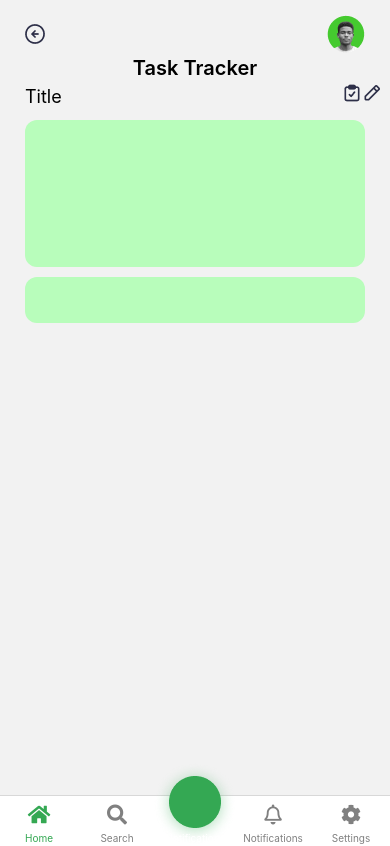
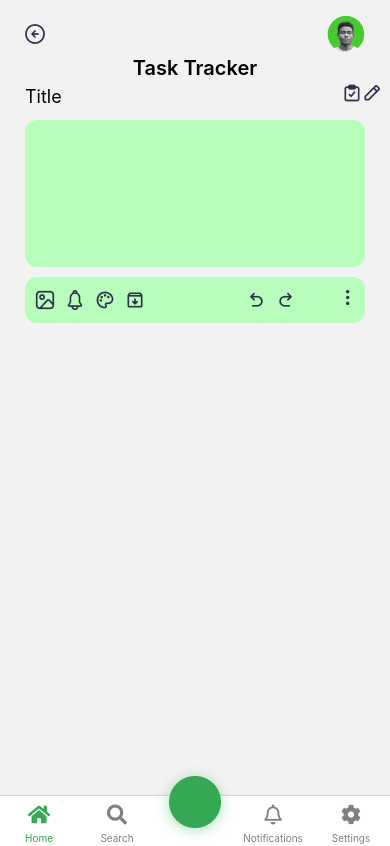
Before and after one commit to developerekene/Task_Tracker_App, a React Native app: screen /Home in a window 390 px wide. Built offline with nearby package versions, Linux system fonts and the light colour scheme.

Commit message:
Home Screen Second Component done

```diff
--- a/components/InputData.js
+++ b/components/InputData.js
@@ -23,9 +23,46 @@ export default function InputData(){
                <View>
                     <TextInput style={{height: 147, backgroundColor: '#B8FDBB', borderRadius: 12, marginTop: 10, padding: 1}}/>
                </View>
-               <View style={{height: 46, borderRadius: 12, backgroundColor: '#B8FDBB', marginTop: 10}}>
+               <View style={{
+                    flexDirection: 'row',
+                    height: 46,
+                    borderRadius: 12,
+                    backgroundColor: '#B8FDBB',
+                    marginTop: 10,
+                    alignItems: 'center',
+                    paddingLeft: 10,
+                    paddingRight: 10,
+                    justifyContent: 'space-between'}}>
+               <View style={{
 
+                    flexDirection: 'row',
+                    }}>
+                    <TouchableOpacity style={{marginRight: 10}}>
+                         <Image source={require('../images/akar-icons_image.png')}/>
+                    </TouchableOpacity>
+                    <TouchableOpacity style={{marginRight: 10}}>
+                         <Image source={require('../images/nimbus_notification.png')}/>
+                    </TouchableOpacity>
+                    <TouchableOpacity style={{marginRight: 10}}>
+                         <Image source={require('../images/eva_color-palette-outline.png')}/>
+                    </TouchableOpacity>
+                    <TouchableOpacity style={{marginRight: 10}}>
+                         <Image source={require('../images/material-symbols_archive-outline-rounded.png')}/>
+                    </TouchableOpacity>
                </View>
+               <View style={{flexDirection: 'row'}}>
+                    <TouchableOpacity style={{marginRight: 10}}>
+                         <Image source={require('../images/fluent_arrow-hook-up-left-24-filled.png')}/>
+                    </TouchableOpacity>
+                    <TouchableOpacity style={{marginRight: 50}}>
+                         <Image source={require('../images/fluent_arrow-hook-up-left-24-filled1.png')}/>
+                    </TouchableOpacity>
+                    <TouchableOpacity style={{marginRight: 5}}>
+                         <Image source={require('../images/Group1817.png')}/>
+                    </TouchableOpacity>
+               </View>
+               </View>
+
           </View>
      )
 }
```
Also changed, not shown: images/Group1817.png (renamed from images/Group 1817.png), images/fluent_arrow-hook-up-left-24-filled1.png (renamed from images/fluent_arrow-hook-up-left-24-filled (1).png).
